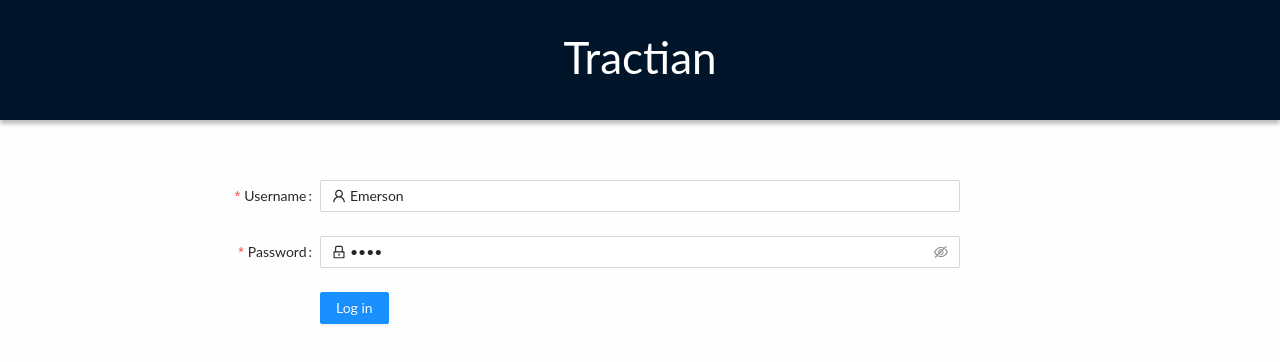
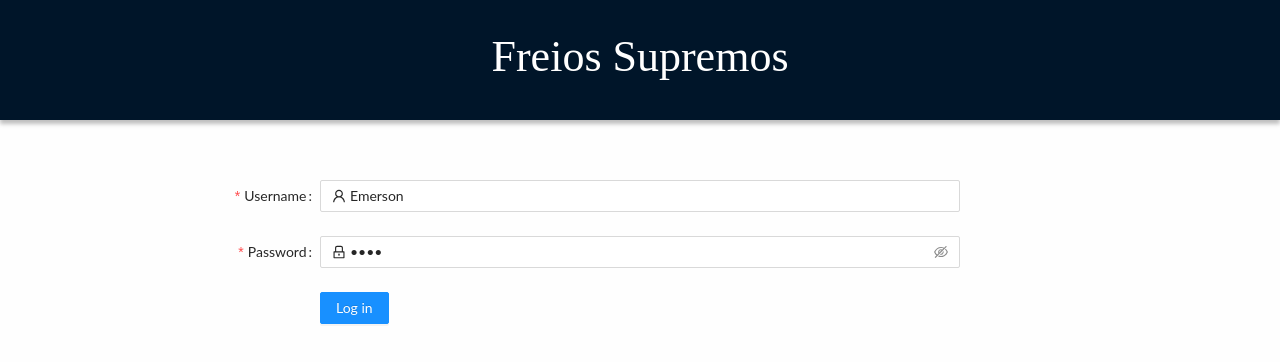
Before and after one commit to AlysonConsuli/tractian-frontend, a React (Create React App) app: page / in a window 1280 px wide. Shown: the top 362 px of the page. Built offline with nearby package versions, Linux system fonts and the light colour scheme; no server answers.

Commit message:
fix: app logo name

```diff
--- a/src/pages/Home/index.jsx
+++ b/src/pages/Home/index.jsx
@@ -83,7 +83,7 @@
         onCollapse={(value) => setCollapsed(value)}
       >
         <S.Logo>
-          <span>Tractian</span>
+          <span>Freios Supremos</span>
         </S.Logo>
         <Menu
           theme="dark"
--- a/src/pages/Home/style.js
+++ b/src/pages/Home/style.js
@@ -9,6 +9,8 @@
   span {
     color: ${({ theme }) => theme.colors.text};
     font-size: 18px;
+    font-family: "Saira Stencil One";
+    text-align: center;
   }
 `;
 
--- a/src/pages/Signin/index.jsx
+++ b/src/pages/Signin/index.jsx
@@ -42,7 +42,7 @@
   return (
     <S.PageContainer>
       <S.BoxAuthLogo>
-        <h1>Tractian</h1>
+        <h1>Freios Supremos</h1>
       </S.BoxAuthLogo>
       <Form
         name="basic"
--- a/src/pages/Signin/style.js
+++ b/src/pages/Signin/style.js
@@ -14,5 +14,6 @@
     font-size: 44px;
     margin-bottom: 7px;
     text-align: center;
+    font-family: "Saira Stencil One";
   }
 `;
```
